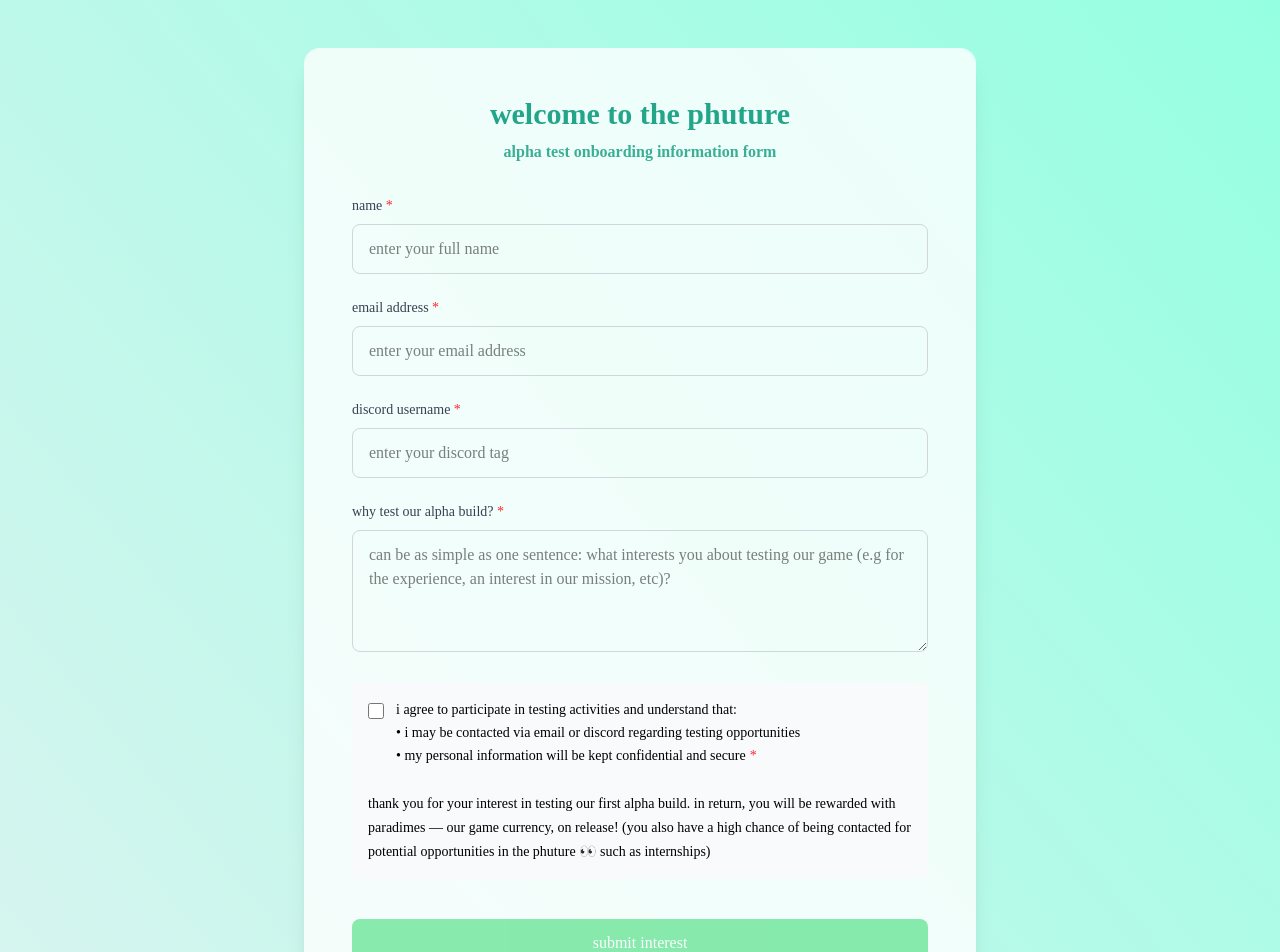
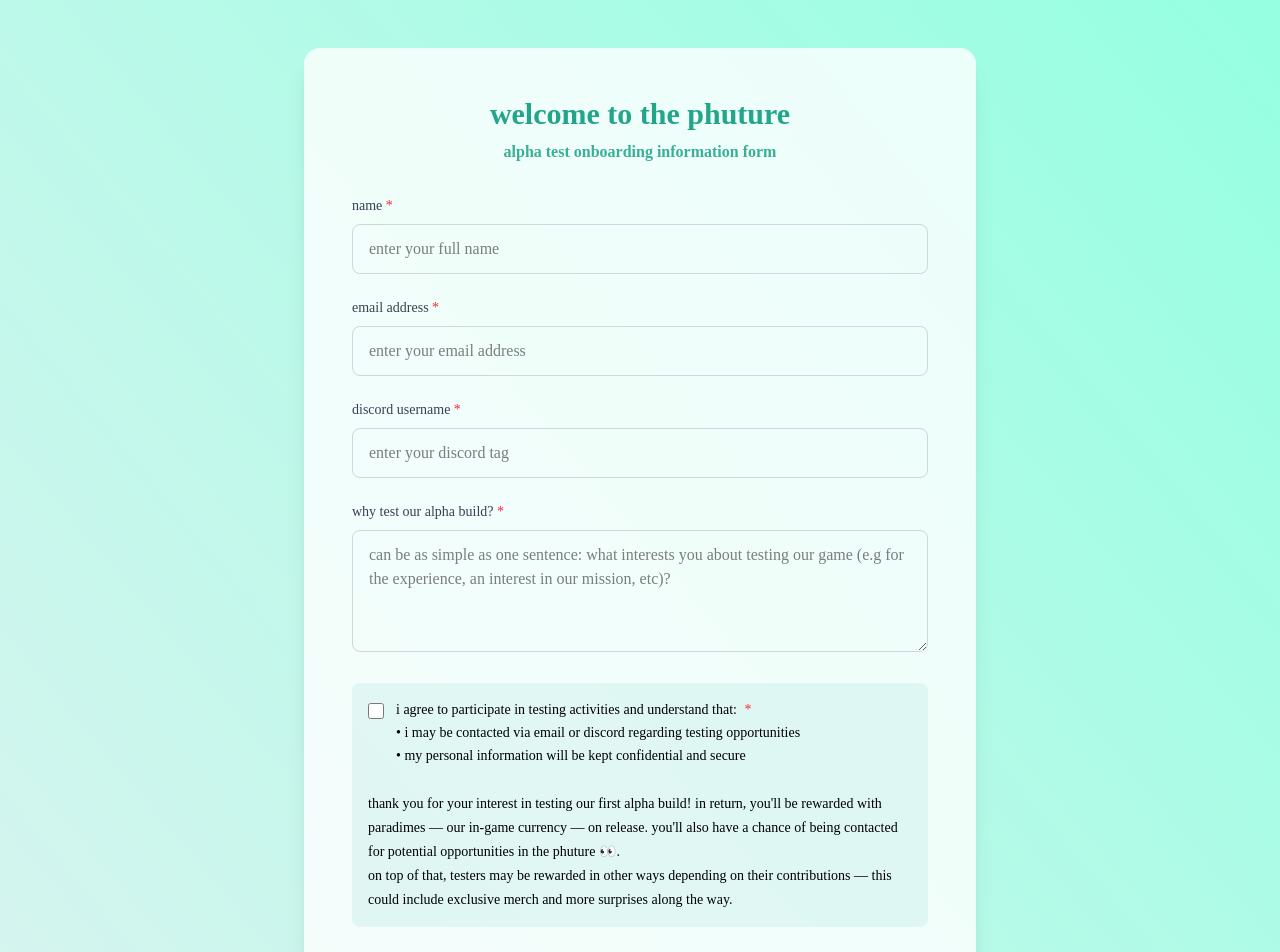
Before and after one commit to phutureai/phuture-landing, a Next.js app: page /alpha in a window 1280 px wide. Shown: the top 952 px of the page. Built offline with nearby package versions, Linux system fonts and the light colour scheme.

Commit message:
fix: changes

```diff
--- a/app/alpha/page.tsx
+++ b/app/alpha/page.tsx
@@ -56,7 +56,7 @@ export default function AlphaForm() {
 
       const { error } = await supabase
         .from("alpha_test_users")
-        .insert([payload])
+        .insert([payload]);
 
       if (error) {
         console.error("supabase-js insert error:", error);
@@ -301,7 +301,7 @@ export default function AlphaForm() {
             </div>
 
             {/* Terms Checkbox */}
-            <div className="bg-gray-50 rounded-lg p-4">
+            <div className="bg-turquoise1/75 rounded-lg p-4">
               <label className="flex items-start space-x-3 cursor-pointer">
                 <input
                   type="checkbox"
@@ -313,21 +313,25 @@ export default function AlphaForm() {
                 />
                 <span className="text-sm leading-relaxed">
                   i agree to participate in testing activities and understand
-                  that:
+                  that: <span className="text-red-500 ml-1">*</span>
                   <br />
                   • i may be contacted via email or discord regarding testing
                   opportunities
                   <br />• my personal information will be kept confidential and
                   secure
-                  <span className="text-red-500 ml-1">*</span>
                 </span>
               </label>
               <br />
               <span className="text-sm">
-                thank you for your interest in testing our first alpha build. in
-                return, you will be rewarded with paradimes — our game currency,
-                on release! (you also have a high chance of being contacted for
-                potential opportunities in the phuture 👀 such as internships)
+                thank you for your interest in testing our first alpha build! in
+                return, you&apos;ll be rewarded with paradimes — our in-game currency
+                — on release. you&apos;ll also have a chance of being contacted for
+                potential opportunities in the phuture 👀.
+                <br />
+                on top of that,
+                testers may be rewarded in other ways depending on their
+                contributions — this could include exclusive merch and more
+                surprises along the way.
               </span>
             </div>
 
--- a/app/globals.css
+++ b/app/globals.css
@@ -298,7 +298,7 @@ input:-webkit-autofill:active {
 }
 
 .input:-webkit-autofill {
-  box-shadow: 0 0 0px 1000px white inset !important;
+  box-shadow: 0 0 0px 1000px transparent inset !important;
   -webkit-text-fill-color: black !important;
 }
 
```
